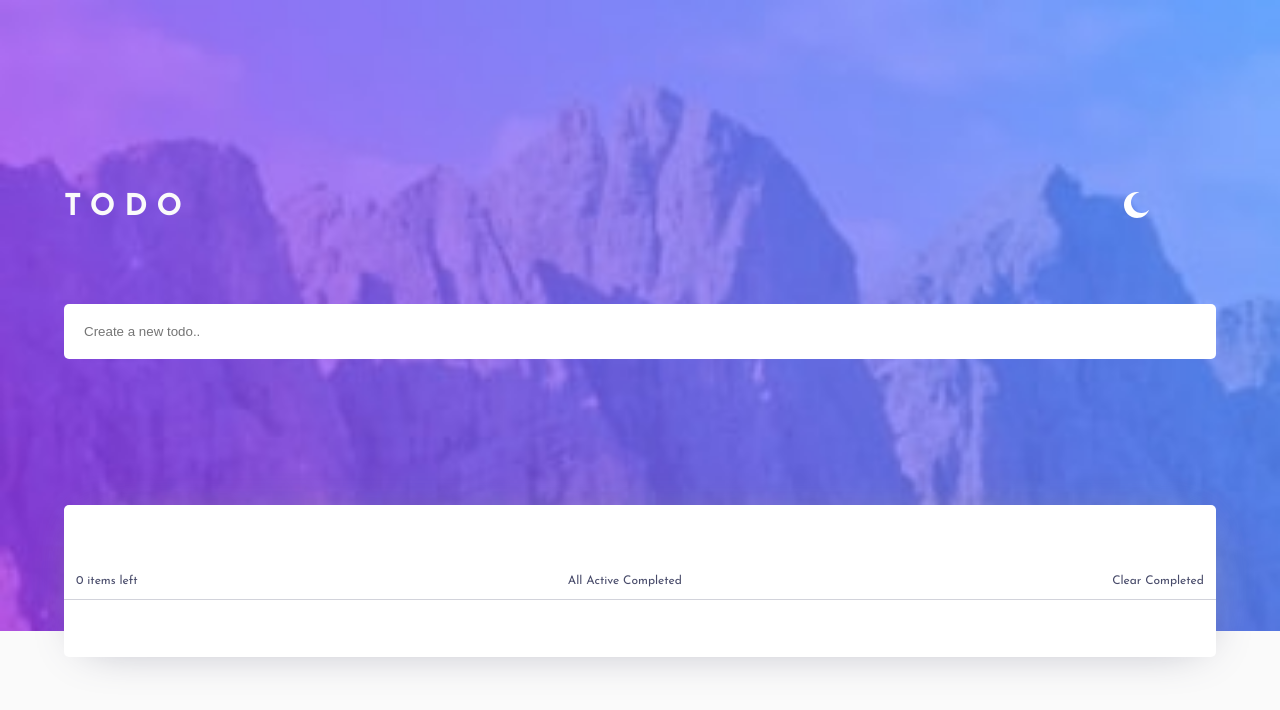
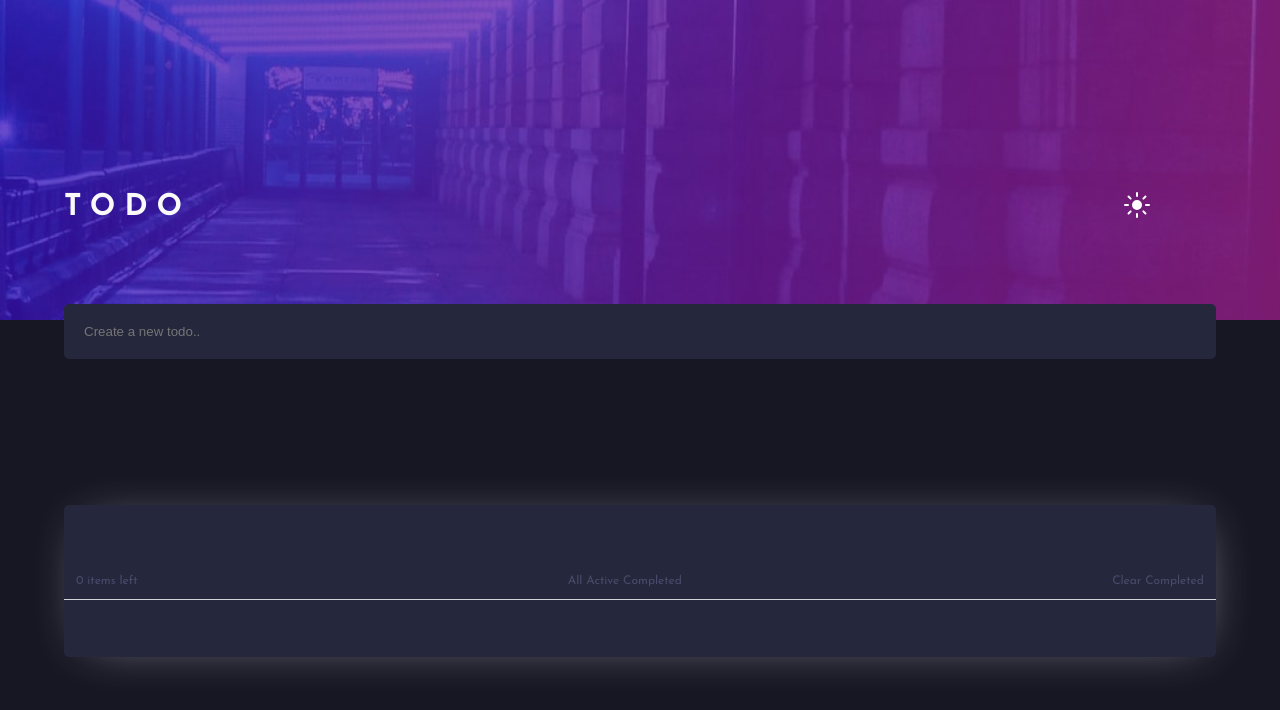
Before and after one commit to Manuel254/Todo-app, a plain HTML site: page index.html in a window 1280 px wide. Both pictures are taken after a click on the link 1169 px from the left and 207 px from the top of the page. Drawn offline with Linux system fonts and the light colour scheme.

Commit message:
Dark theme added

```diff
--- a/main.js
+++ b/main.js
@@ -1,6 +1,8 @@
 const input = document.getElementById('task-input');
 const tasks = document.getElementById('todo-list');
 const clear = document.getElementById('clear');
+const darkMode = document.getElementById('dark-theme');
+let bg = document.querySelector('.bg');
 
 loadEventListeners();
 
@@ -13,6 +15,8 @@ function loadEventListeners()  {
     document.addEventListener('click', removeTodo);
     // Remove all todos
     // clear.addEventListener('click', removeAllTodos);
+    // Dark theme
+    darkMode.addEventListener('click', darkTheme);
 }
 
 // Add todo
@@ -107,6 +111,27 @@ function itemCount() {
     count.innerText = c;
 }
 
+// Dark Theme
+function darkTheme() {
+    if (darkMode.childNodes[0].alt === 'moon icon'){
+        document.body.classList.add('dark-theme');
+        tasks.style.backgroundColor = 'hsl(235, 24%, 19%)';
+        input.style.backgroundColor = 'hsl(235, 24%, 19%)';
+        input.style.color = "white";
+        darkMode.childNodes[0].src = "images/icon-sun.svg";
+        darkMode.childNodes[0].alt = "sun icon";
+        bg.style.background = "url('images/bg-desktop-dark.jpg') no-repeat";
+        bg.style.backgroundSize = '100vw 40vh';
+    }else {
+        document.body.classList.remove('dark-theme');
+        tasks.style.backgroundColor = "white";
+        input.style.backgroundColor = "white";
+        darkMode.childNodes[0].src = "images/icon-moon.svg";
+        darkMode.childNodes[0].alt = 'moon icon';
+        bg.style.background = "url('images/bg-desktop-light.jpg') no-repeat";
+        bg.style.backgroundSize = '100vw 40vh';
+    }
+}
 //Remove all Completed todos
 // function removeAllTodos() {
 //     tasks.innerHTML = '';
--- a/style.css
+++ b/style.css
@@ -13,11 +13,16 @@ body {
 }
 
 /* Utilities */
-#dark-theme,
-#light-theme {
+#dark-theme{
     width: 8%;
     height: 8%;
     cursor: pointer;
+}
+
+.dark-theme {
+    color: hsl(0, 0%, 98%);
+    background-color: hsl(235, 21%, 11%);
+    transition: .5s;
 }
 
 a {
@@ -27,7 +32,7 @@ a {
 
 /* Background for light*/
 .bg {
-    background: url('images/bg-mobile-light.jpg') no-repeat;
+    background: url('images/bg-desktop-light.jpg') no-repeat;
     background-size: cover;
     height: 60%;
     padding: 15% 5%;
@@ -79,7 +84,6 @@ a {
 }
 
 .last-li {
-
     display: flex;
     justify-content: space-between;
     padding: 1em;
```
Also changed, not shown: index.html (+0 -1 lines).
